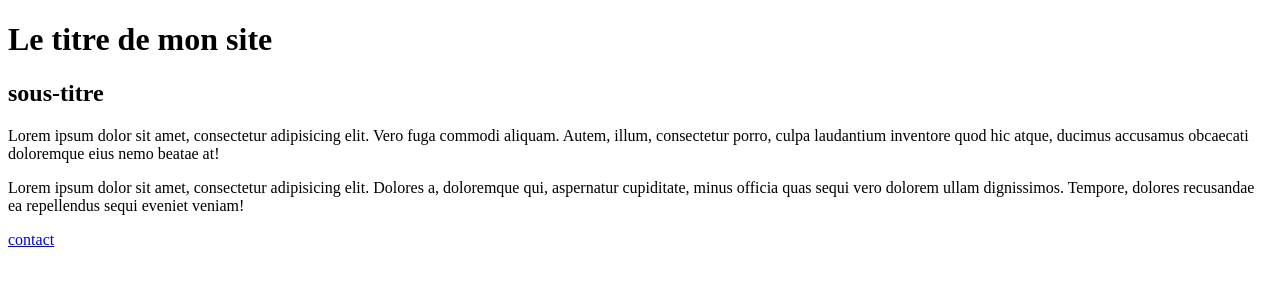
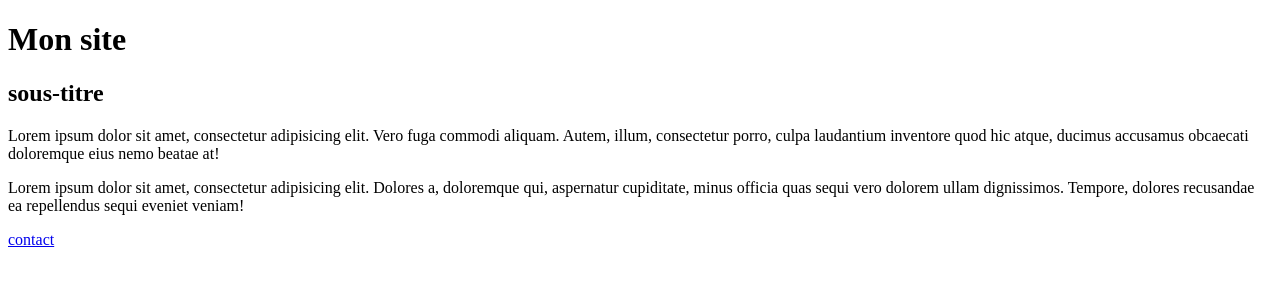
Before and after one commit to jeanperhirin/projet-test-1-cesa, a plain HTML site: page index.html in a window 1280 px wide. Drawn offline with Linux system fonts and the light colour scheme.

Commit message:
changement titre du site

```diff
--- a/index.html
+++ b/index.html
@@ -2,10 +2,10 @@
 <html lang="fr">
 <head>
     <meta charset="UTF-8">
-    <title>bienvenue sur mon site</title>
+    <title>mon site</title>
 </head>
 <body>
- <h1>Le titre de mon site</h1>
+ <h1>Mon site</h1>
 
  <h2>sous-titre</h2>
 
```
